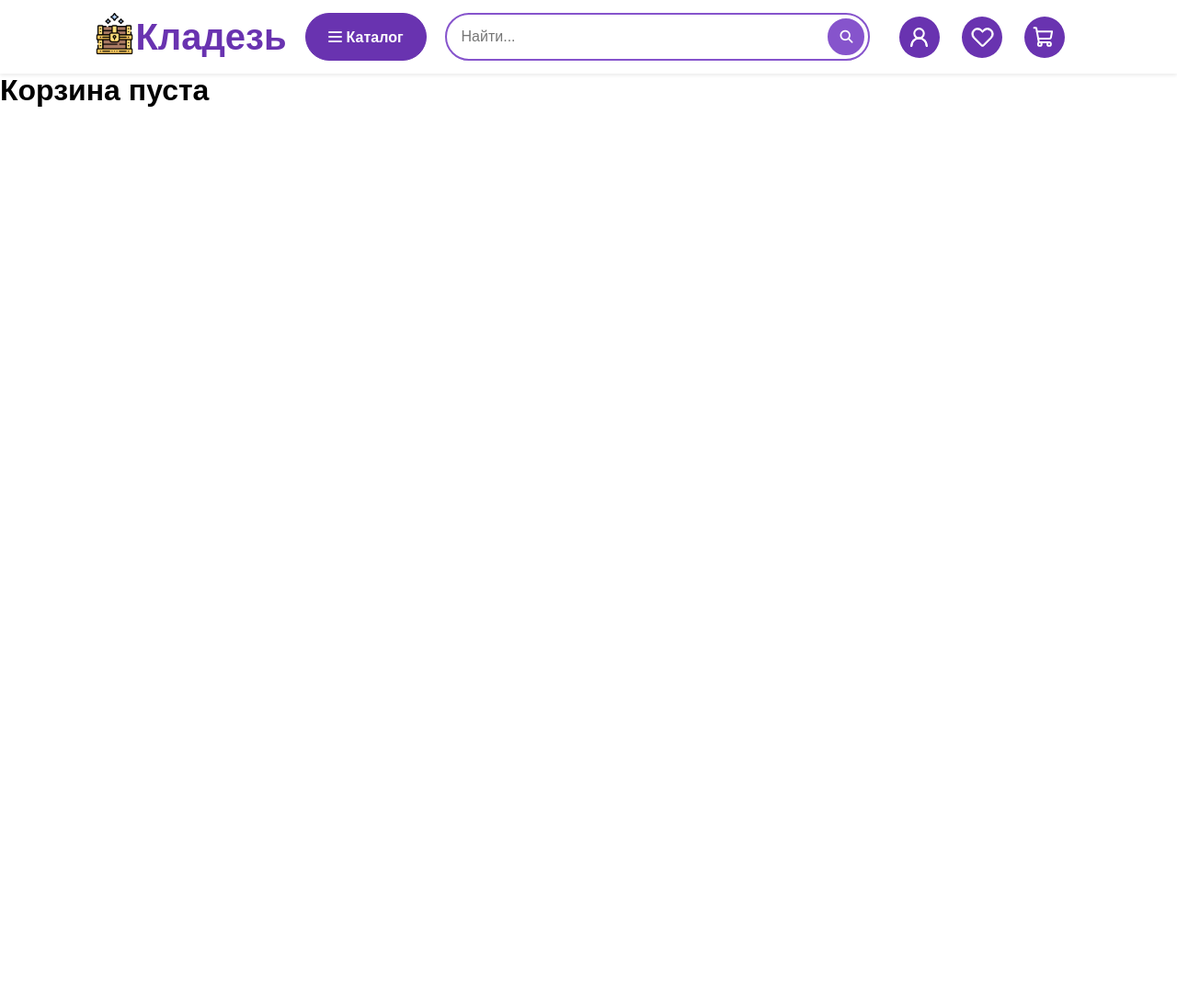
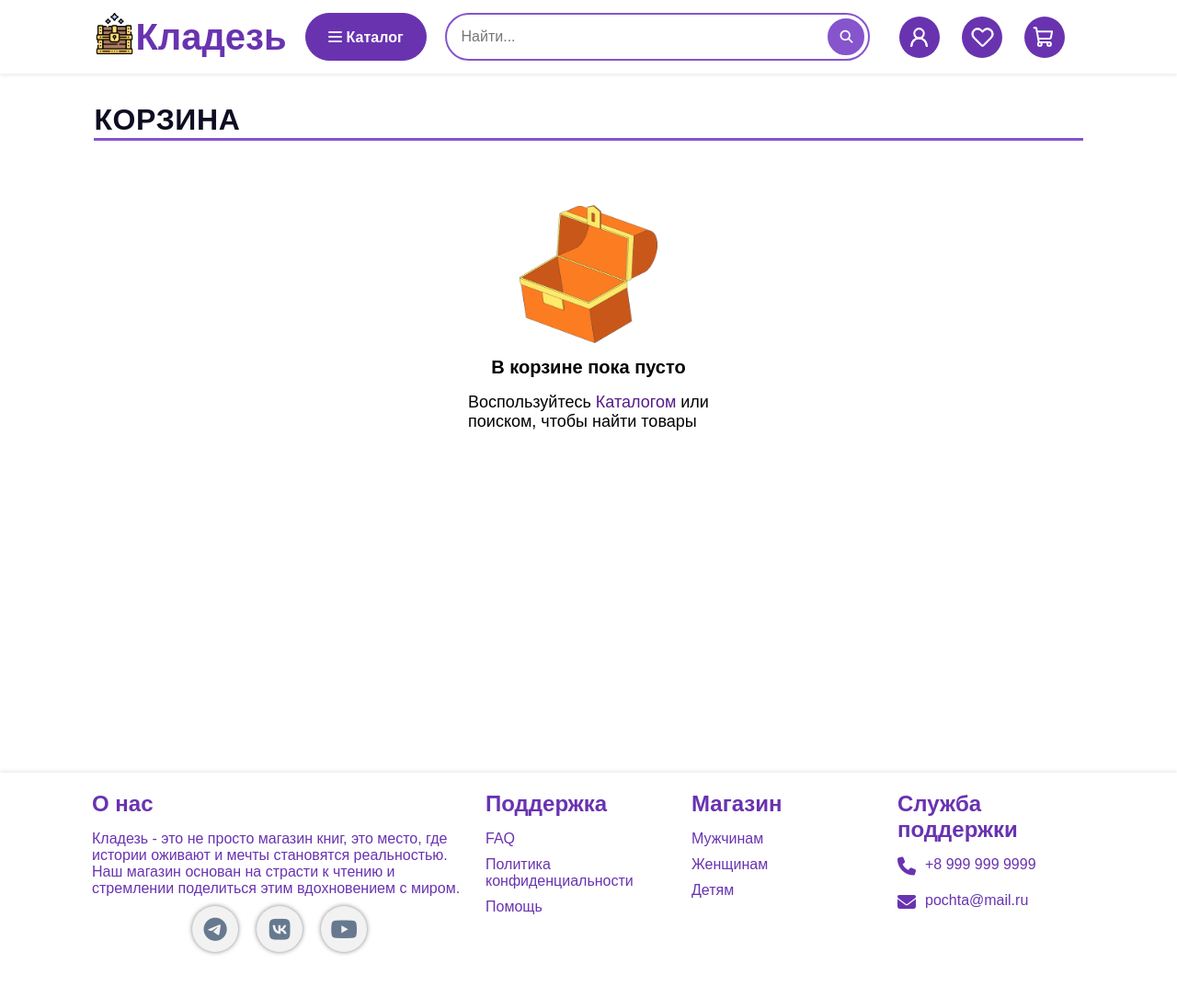
Before and after one commit to lexahell/Online-Book-Store, a plain HTML site: page html/cart.html in a window 1280 px wide. Shown: the whole page at 92% size. Before the commit the page ends 800 px from the top, so only its background shows below. Drawn offline with Linux system fonts and the light colour scheme.

Commit message:
Добавить пустую корзину

```diff
--- /dev/null
+++ b/css/cart.css
@@ -0,0 +1,50 @@
+body{
+    display: flex;
+    flex-direction: column;
+}
+.cart-container{
+    width: 100%;
+    display: flex;
+    justify-content: center;
+    margin-bottom: 40px;
+}
+.cart-wrapper{
+    padding:30px 8%;
+    width: 100%;
+    min-height: calc(100vh - 80px);
+}
+.title-cart{
+    border-bottom: 3px solid var(--purple-light);
+    color: #0d0c22;
+    font-size: 32px;
+    line-height: 40px;
+    letter-spacing: .02em;
+    margin-bottom: 30px;
+    text-transform: uppercase;
+}
+.cart-empty-container{
+    display: flex;
+    gap: 15px;
+    flex-direction: column;
+    padding-top: 5vh;
+    align-items: center;
+    height: 100%;
+}
+.empty-chest-img{
+    width: 150px;
+    height: 150px;
+}
+.empty-title-cart{
+    font-size: 20px;
+    height: 24px;
+}
+.empty-text-cart{
+    font-size: 18px;
+}
+@media(max-width:1024px){
+    .cart-wrapper{
+        padding:30px 8%;
+        width: 100%;
+        min-height: calc(100vh - 102px);
+    }
+}
--- a/css/favourites.css
+++ b/css/favourites.css
@@ -1,7 +1,6 @@
 body{
     display: flex;
     flex-direction: column;
-
 }
 
 .fav-container{
@@ -17,11 +16,12 @@ body{
 }
 
 .title-fav{
+    border-bottom: 3px solid var(--purple-light);
     color: #0d0c22;
     font-size: 32px;
     line-height: 40px;
     letter-spacing: .02em;
-    margin-bottom: 40px;
+    margin-bottom: 30px;
     text-transform: uppercase;
 }
 .container-favourites{
--- a/css/index.css
+++ b/css/index.css
@@ -1,7 +1,6 @@
 @import url("./header.css");
 
 /* image swiper start */
-
 .swiper-container-image{
     min-width: 320px;
     width: 100vw;
--- a/css/style.css
+++ /dev/null
@@ -1,3 +0,0 @@
-main{
-  width: 100%;
-}
--- a/html/cart.html
+++ b/html/cart.html
@@ -4,12 +4,14 @@
     <meta charset="UTF-8">
     <meta name="viewport" content="width=device-width, initial-scale=1.0">
     <title>Document</title>
+    <link type="image/png" sizes="96x96" rel="icon" href="../img/фавиконка.png"/>
     <link rel="stylesheet" href="../css/header.css"/>
-    <link type="image/png" sizes="96x96" rel="icon" href="../img/фавиконка.png"/>
+    <link rel="stylesheet" href="../css/footer.css"/>
+    <link rel="stylesheet" href="../css/cart.css">
     <link
     rel="stylesheet"
     href="https://cdnjs.cloudflare.com/ajax/libs/font-awesome/6.4.2/css/all.min.css"/>
-
+    <script type="module" src="../js/Listeners.js" defer></script>
 </head>
 <body>
   <header>
@@ -142,8 +144,69 @@
       </div>
     </div>
   </header>
-      <main>
-        <h1>Корзина пуста</h1>
-      </main>
+  <main>
+    <div class="cart-container">
+      <div class="cart-wrapper">
+        <h2 class="title-cart">Корзина</h2>
+        <div class="cart-empty-container">
+          <img class="empty-chest-img" src="../img/empty-chest.png" alt="">
+          <h3 class="empty-title-cart"> В корзине пока пусто</h3>
+          <p class="empty-text-cart">Воспользуйтесь <a href="">Каталогом</a> или<br> поиском, чтобы найти товары</p>
+        </div>
+      </div>
+    </div>
+  </main>
+
+
+  <footer class="footer">
+    <div class="container">
+      <div class="sec aboutus">
+        <h2>О нас</h2>
+        <p>
+          Кладезь - это не просто магазин книг, это место, где истории оживают и мечты становятся реальностью. Наш магазин основан на страсти к чтению и стремлении поделиться этим вдохновением с миром.
+        </p>
+        <div class="social">
+          <a class="social__icon telegram" href="#">
+            <i class="fab fa-telegram"></i>
+          </a>
+          <a class="social__icon vk" href="#">
+            <i class="fab fa-vk"></i>
+          </a>
+          <a class="social__icon youtube" href="#">
+            <i class="fab fa-youtube"></i>
+          </a>
+        </div>
+      </div>
+      <div class="sec quicklinks support">
+        <h2>Поддержка</h2>
+        <ul>
+          <li><a href="#">FAQ</a></li>
+          <li><a href="#">Политика конфиденциальности</a></li>
+          <li><a href="#">Помощь</a></li>
+        </ul>
+      </div>
+      <div class="sec quicklinks shop">
+        <h2>Магазин</h2>
+        <ul>
+          <li><a href="#">Мужчинам</a></li>
+          <li><a href="#">Женщинам</a></li>
+          <li><a href="#">Детям</a></li>
+        </ul>
+      </div>
+      <div class="sec contact">
+        <h2>Служба поддержки</h2>
+        <ul class="info">
+          <li>
+            <span><i class="fa-solid fa-phone"></i></span>
+            <p><a href="tel:+89999999999">+8 999 999 9999</a></p>
+          </li>
+          <li>
+            <span><i class="fa-solid fa-envelope"></i></span>
+            <p><a href="mailto:pochta@mail.ru">pochta@mail.ru</></p>
+          </li>
+        </ul>
+      </div>
+    </div>
+  </footer>
 </body>
 </html>
```
Also changed, not shown: html/favorites.html (+0 -1 lines), index.html (+0 -1 lines), img/empty-chest.png (added).
